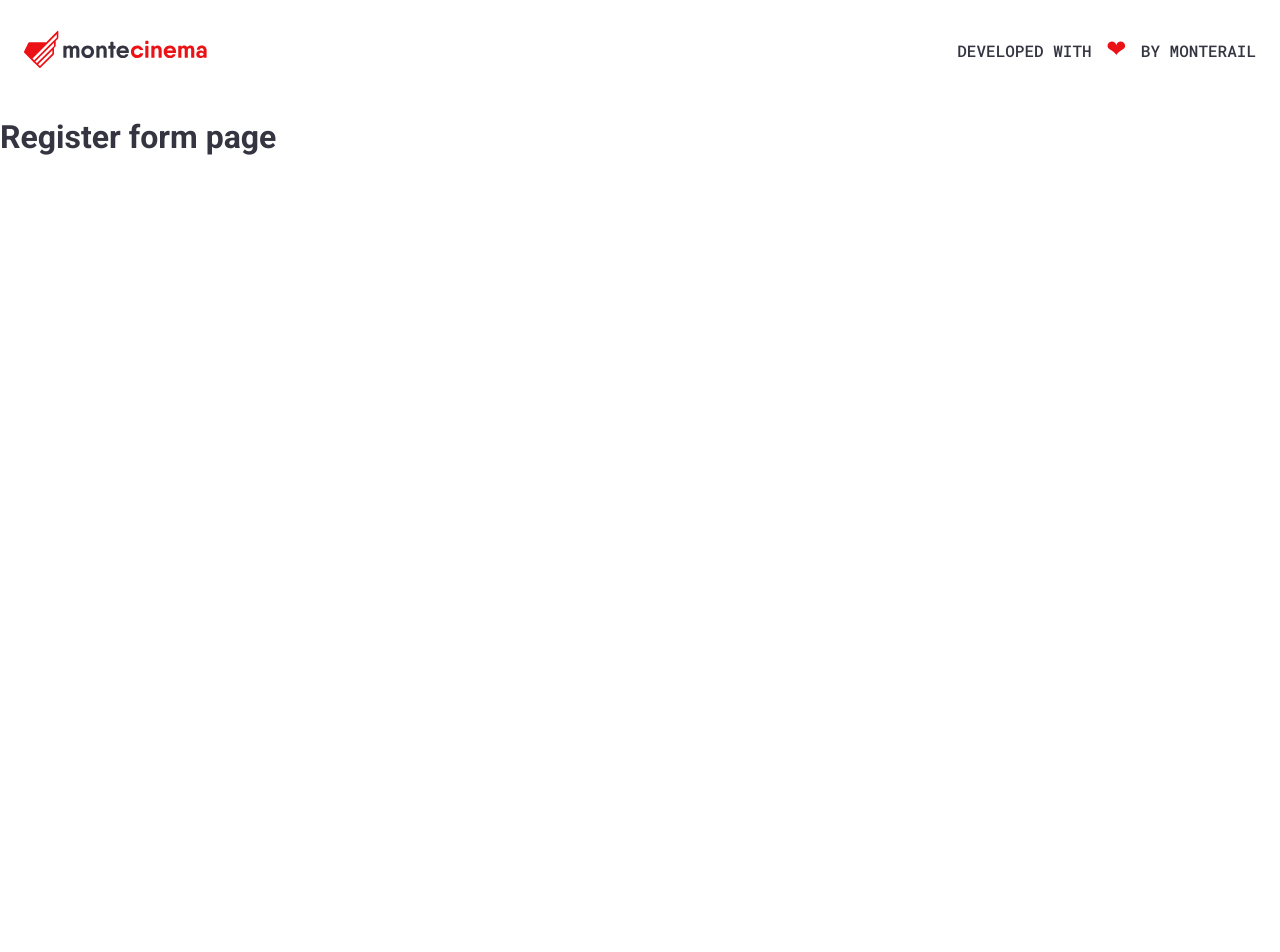
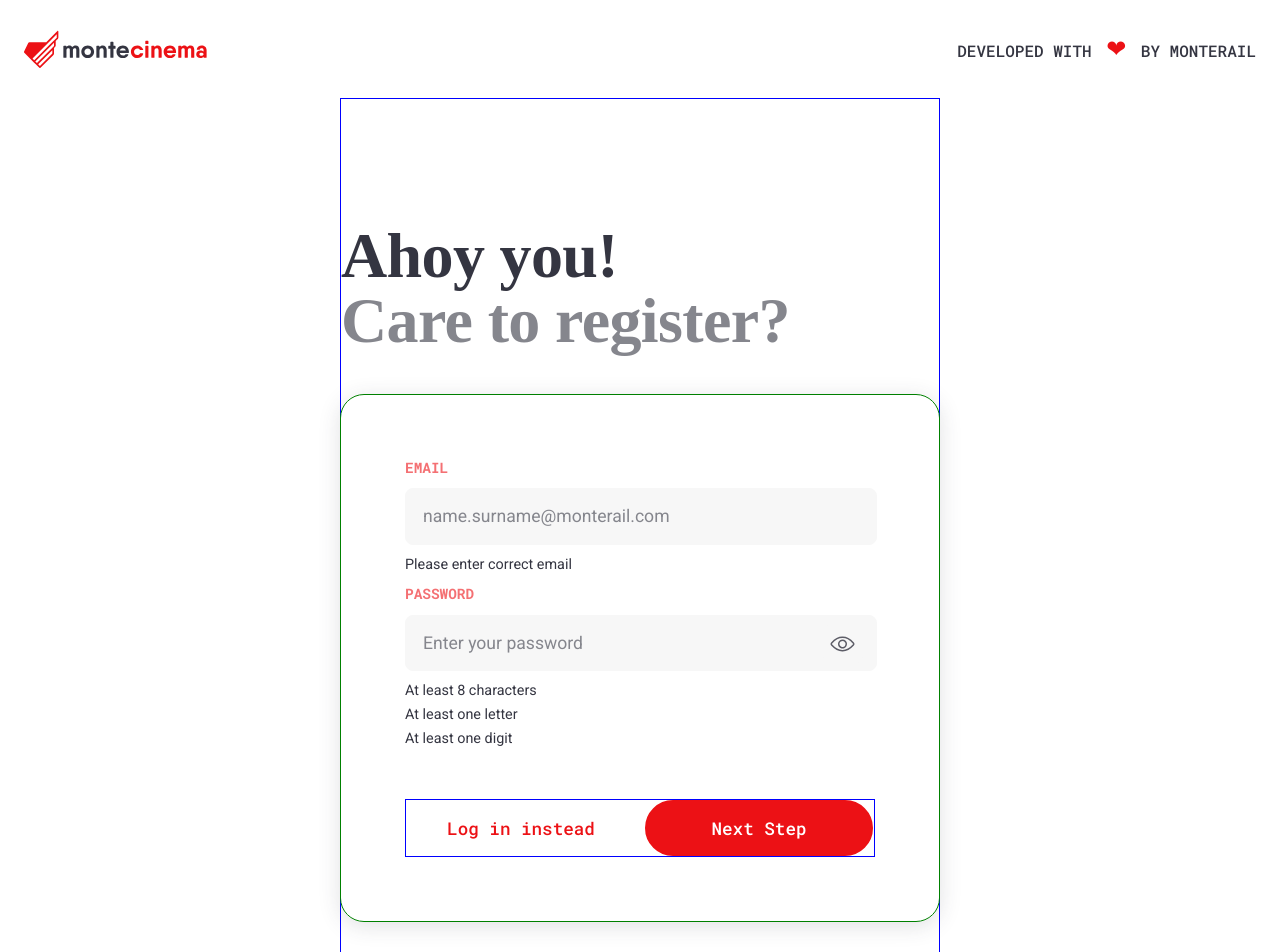
Before and after one commit to MartaSolo/montecinema, a Vue app: page /register in a window 1280 px wide. Shown: the top 952 px of the page. Before the commit the page ends 800 px from the top, so only its background shows below. Built offline with nearby package versions, Linux system fonts and the light colour scheme; a web font is replaced by a local one.

Commit message:
Add RegisterFirsStep styling

```diff
--- a/src/assets/stylesheets/_colors.scss
+++ b/src/assets/stylesheets/_colors.scss
@@ -30,6 +30,6 @@ $colorShadow: rgba(52, 53, 65, 0.15);
 
 $colorInputCorrect: rgba(39, 174, 96, 1);
 $colorInputActiveBorder: rgba(47, 128, 237, 1);
-$colorInputActiveBg: rgba(47, 128, 237, 0.1);
+$colorInputActiveBg: rgba(235, 243, 254, 1);
 
 $colorScreeningCardBoxShadow: rgba(234,234,234,1);
--- a/src/components/Global/BaseInput.vue
+++ b/src/components/Global/BaseInput.vue
@@ -75,6 +75,33 @@ export default defineComponent({
   font-size: 1.1rem;
   line-height: 1.3rem;
   color: $colorGreyJumbo;
-  padding: 16px;
+  padding: 17px;
+  margin-bottom: 8px;
+  &:focus {
+    background-color: $colorInputActiveBg;
+    outline: none;
+    border: 1px solid $colorInputActiveBorder;
+  }
+  &:hover {
+    background-color: $colorInputBgHover;
+  }
+  &::placeholder {
+    font-family: $fontPrimary;
+    font-weight: 400;
+    font-size: 1.1rem;
+    line-height: 1.3rem;
+    color: $colorGreyJumbo;
+  }
+}
+.input__input.error {
+  border: 1px solid $colorRedCherry;
+}
+
+.input__wrapper.register__password {
+  position: relative;
+}
+
+.input__label.register__password {
+  margin-top: 8px;
 }
 </style>
--- a/src/components/Global/SectionTitleSecondary.vue
+++ b/src/components/Global/SectionTitleSecondary.vue
@@ -44,4 +44,19 @@ export default defineComponent({
 .contact__title {
   padding-bottom: 48px;
 }
+
+.section__title-secondary.register__title {
+  padding-top: 64px;
+  @include mediumScreen {
+    padding-top: 124px;
+    align-self: flex-start;
+  }
+}
+.section__subtitle-secondary.register__title {
+  padding-bottom: 24px;
+  @include mediumScreen {
+    padding-bottom: 40px;
+    align-self: flex-start;
+  }
+}
 </style>
--- /dev/null
+++ b/src/components/authentication/InputErrorMessage.vue
@@ -0,0 +1,29 @@
+<script>
+import { defineComponent } from "vue";
+export default defineComponent({
+  name: "InputErrorMessage",
+  props: {
+    inputError: {
+      type: String,
+    },
+  },
+});
+</script>
+
+<template>
+  <div class="input__error-message">{{ inputError }}</div>
+</template>
+
+<style lang="scss" scoped>
+.input__error-message {
+  font-size: 0.9rem;
+  line-height: 1.5rem;
+  font-weight: 400;
+}
+.input__error-message.error {
+  color: $colorRedCherry;
+}
+.input__error-message.correct {
+  color: $colorInputCorrect;
+}
+</style>
--- /dev/null
+++ b/src/components/authentication/RegisterFirstStep.vue
@@ -0,0 +1,127 @@
+<script>
+import { defineComponent } from "vue";
+import BaseInput from "@/components/global/BaseInput.vue";
+import BaseButton from "@/components/global/BaseButton.vue";
+import EyeIcon from "@/assets/images/eye.svg";
+import InputErrorMessage from "@/components/authentication/InputErrorMessage.vue";
+
+export default defineComponent({
+  name: "RegisterFirstStep",
+  components: { BaseInput, BaseButton, EyeIcon, InputErrorMessage },
+  data() {
+    return {
+      email: "",
+      password: "",
+      passwordInputType: "password",
+    };
+  },
+  methods: {
+    togglePasswordInputType() {
+      return this.passwordInputType === "password"
+        ? (this.passwordInputType = "text")
+        : (this.passwordInputType = "password");
+    },
+  },
+});
+</script>
+
+<template>
+  <div class="register__step">
+    <div class="register__step-inputs">
+      <BaseInput
+        class="register__email"
+        inputType="email"
+        name="email"
+        label="email"
+        placeholder="name.surname@monterail.com"
+        v-model="email"
+      ></BaseInput>
+      <InputErrorMessage
+        class="register__email"
+        inputError="Please enter correct email"
+      />
+
+      <BaseInput
+        class="register__password"
+        :inputType="passwordInputType"
+        name="password"
+        label="password"
+        placeholder="Enter your password"
+        v-model="password"
+      >
+        <BaseButton
+          type="button"
+          class="button__icon"
+          @click="togglePasswordInputType"
+        >
+          <EyeIcon class="eye__icon"
+        /></BaseButton>
+      </BaseInput>
+      <InputErrorMessage
+        class="register__password characters"
+        inputError="At least 8 characters"
+      />
+      <InputErrorMessage
+        class="register__password letter"
+        inputError="At least one letter"
+      />
+      <InputErrorMessage
+        class="register__password digit"
+        inputError="At least one digit"
+      />
+    </div>
+    <div class="register__step-buttons">
+      <BaseButton
+        :to="{ name: UserLogIn }"
+        size="large"
+        colorTheme="accent-text"
+        class="login"
+        >Log in instead</BaseButton
+      >
+      <BaseButton size="large" colorTheme="accent-filled" class="step"
+        >Next Step</BaseButton
+      >
+    </div>
+  </div>
+</template>
+
+<style lang="scss" scoped>
+.button__icon {
+  width: 40px;
+  height: 40px;
+  border-radius: 8px;
+  background-color: $colorGreyAthens;
+  padding: 0;
+  position: absolute;
+  top: 46%;
+  right: 3%;
+  border: 1px solid $colorGreyAthens;
+  &:focus {
+    border: 1px solid $colorInputActiveBorder;
+    outline: none;
+  }
+}
+
+.register__step-buttons {
+  border: 1px solid blue;
+  margin-top: 48px;
+  display: flex;
+  flex-direction: column-reverse;
+  justify-content: center;
+  align-items: center;
+  gap: 10px;
+  @include mediumScreen {
+    flex-direction: row;
+  }
+}
+.button.login,
+.button.step {
+  width: 327px;
+  @include mediumScreen {
+    width: 228px;
+  }
+}
+.button.login {
+  padding: 19px 30px;
+}
+</style>
--- a/src/pages/UserRegister.vue
+++ b/src/pages/UserRegister.vue
@@ -1,15 +1,68 @@
 <script>
 import { defineComponent } from "vue";
+import SectionContainer from "@/components/global/SectionContainer.vue";
+import SectionTitleSecondary from "@/components/global/SectionTitleSecondary.vue";
+import RegisterFirstStep from "@/components/authentication/RegisterFirstStep.vue";
 
 export default defineComponent({
   name: "UserRegister",
+  components: { SectionContainer, SectionTitleSecondary, RegisterFirstStep },
+  data() {
+    return {
+      step: 1,
+      stepTitles: {
+        first: { title: "Ahoy you!", subtitle: "Care to register?" },
+        second: { title: "Great!", subtitle: "Now your name" },
+      },
+    };
+  },
 });
 </script>
 
 <template>
-  <div>
-    <h1>Register form page</h1>
-  </div>
+  <section class="register">
+    <SectionContainer class="register__container">
+      <SectionTitleSecondary
+        v-if="step === 1"
+        :title="stepTitles.first.title"
+        :subtitle="stepTitles.first.subtitle"
+        class="register__title"
+      />
+      <SectionTitleSecondary
+        v-if="step === 2"
+        :title="stepTitles.second.title"
+        :subtitle="stepTitles.second.subtitle"
+        class="register__title"
+      />
+      <form class="register__form">
+        <RegisterFirstStep v-if="step === 1" />
+      </form>
+    </SectionContainer>
+  </section>
 </template>
 
-<style lang="scss" scoped></style>
+<style lang="scss" scoped>
+.register__container {
+  display: flex;
+  flex-direction: column;
+  align-items: center;
+  max-width: 600px;
+  padding: 0 0 124px 0;
+  border: 1px solid blue;
+}
+
+.register__form {
+  border: 1px solid green;
+  max-width: 600px;
+  padding: 16px 0 48px 0;
+  @include mediumScreen {
+    border-radius: 24px;
+    padding: 64px;
+    box-shadow: 0px 4px 22px rgba(52, 53, 65, 0.15);
+  }
+}
+
+.register__title {
+  padding-top: 64px;
+}
+</style>
```
Also changed, not shown: src/assets/images/eye.svg (added).
